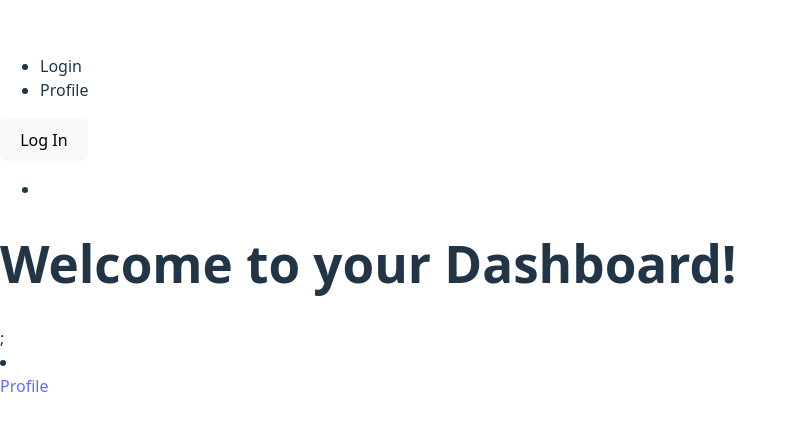
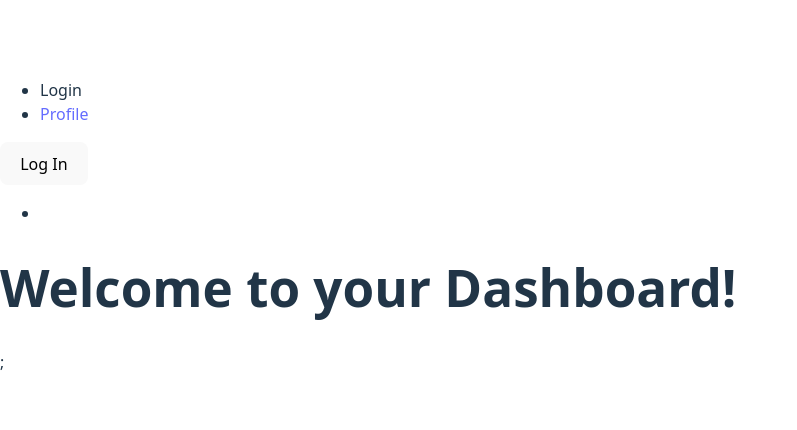
Before and after one commit to RachelGreenwood/E-Learning-Platform, a React (Vite) app in the folder client/: page /dashboard in a window 1280 px wide. Shown: the part 182-612 px from the top of the page, without its empty margins (0-797 px from the left). Built offline with nearby package versions, Linux system fonts and the light colour scheme; no server answers.

Commit message:
Handles Profile Link In Navbar

```diff
--- a/client/src/components/Dashboard.jsx
+++ b/client/src/components/Dashboard.jsx
@@ -1,6 +1,3 @@
-import Profile from "./Profile.jsx";
-import { Link } from 'react-router-dom';
-
 export default function Dashboard() {
   return (
     <div>
@@ -10,7 +7,6 @@ export default function Dashboard() {
             </ul>
         </nav>
         <h1>Welcome to your Dashboard!</h1>;
-        <li><Link className='link' to="/profile"><div>Profile</div></Link></li>
     </div>
   )
 }
--- a/client/src/components/NavBar.jsx
+++ b/client/src/components/NavBar.jsx
@@ -1,10 +1,12 @@
+import { Link } from 'react-router-dom';
+
 export default function NavBar() {
     return (
         <div>
             <nav>
                 <ul>
                     <li>Login</li>
-                    <li>Profile</li>
+                    <li><Link className='link' to="/profile"><div>Profile</div></Link></li>
                 </ul>
             </nav>
         </div>
```
